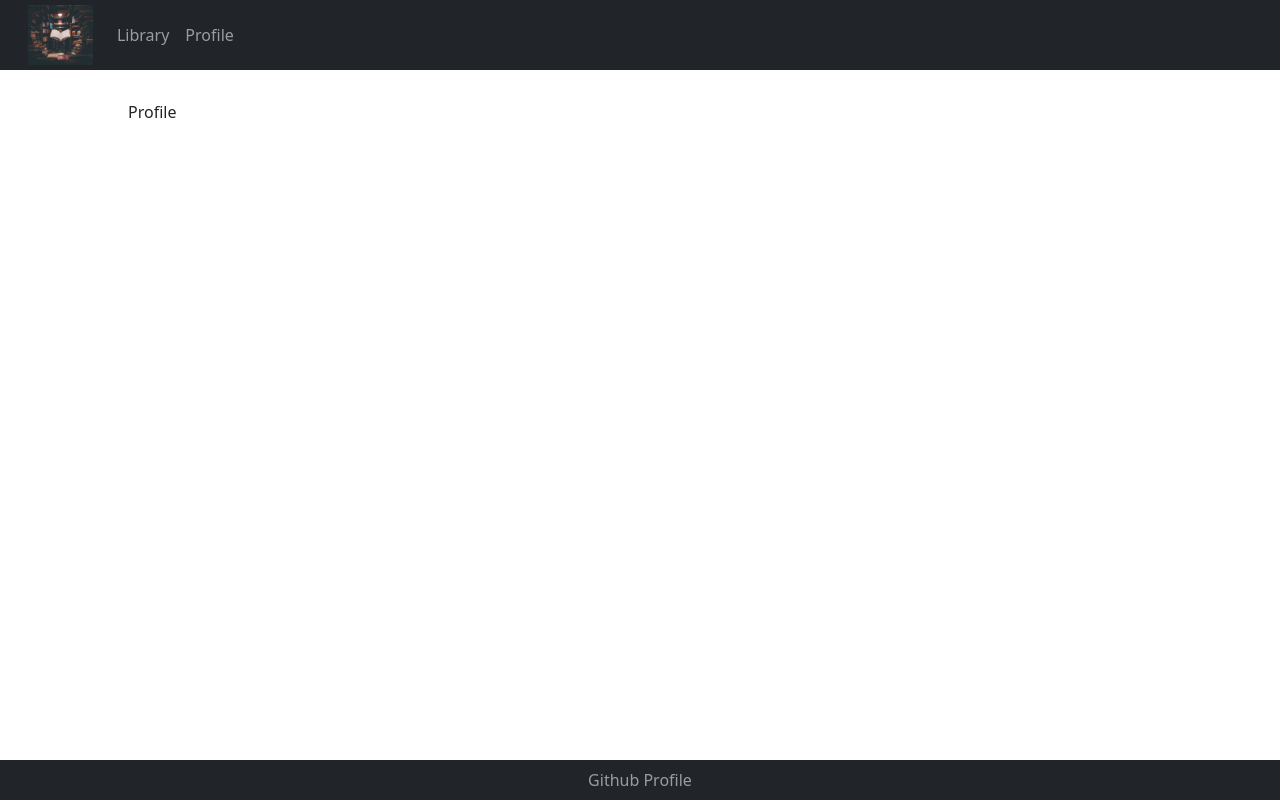
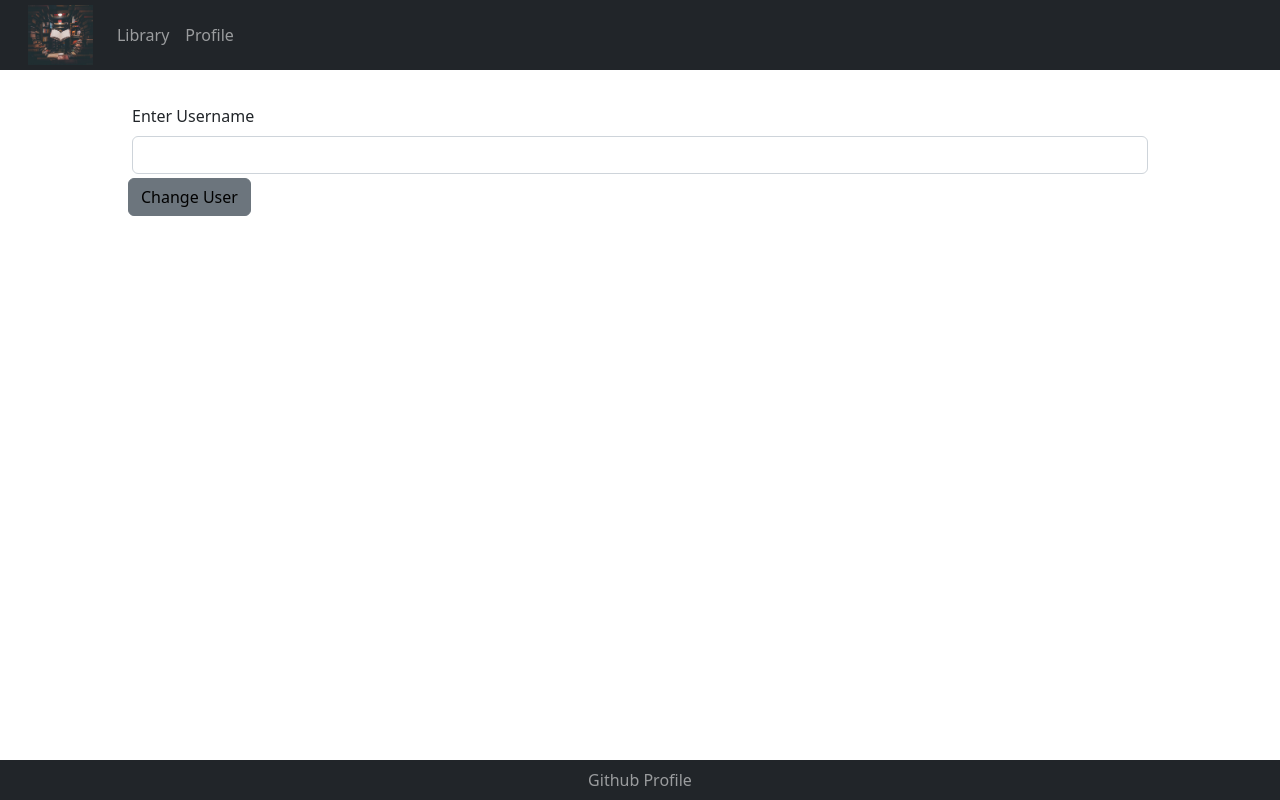
Before and after one commit to dunsd/book-rating, a React (Create React App) app: page /profile in a window 1280 px wide. Built offline with nearby package versions, Linux system fonts and the light colour scheme.

Commit message:
Add form for username on profile page

```diff
--- a/public/index.html
+++ b/public/index.html
@@ -24,7 +24,7 @@
       work correctly both with client-side routing and a non-root public URL.
       Learn how to configure a non-root public URL by running `npm run build`.
     -->
-    <title>React App</title>
+    <title>Realm Reviews</title>
   </head>
   <body>
     <noscript>You need to enable JavaScript to run this app.</noscript>
--- a/src/components/Profile.js
+++ b/src/components/Profile.js
@@ -1,12 +1,31 @@
-import React from "react";
+import React, { useState } from "react";
+import { Button } from "react-bootstrap";
+import { Form } from "react-bootstrap";
 
-const Profile = () => {
+const Profile = ({changeUser}) => {
+    const [userName, setUserName] = useState("");
 
-    return (
-        <div>
-            Profile
-        </div>
-    );
+    const handleChange = (event) => {
+        setUserName(event.target.value);
+    }
+  return (
+    <div>
+      <Form className="userForm">
+        <Form.Group className="formInput m-1" controlId="userName">
+            <Form.Label>Enter Username</Form.Label>
+            <Form.Control
+            type="text"
+            className="inputControl"
+            name="username"
+            value={userName}
+            onChange={handleChange}
+            />
+        </Form.Group>
+        <Button variant="secondary"
+        onClick={changeUser}>Change User</Button>
+      </Form>
+    </div>
+  );
 };
 
 export default Profile;
--- a/src/router/RouteSwitch.js
+++ b/src/router/RouteSwitch.js
@@ -5,9 +5,17 @@ import Library from "../components/Library";
 import Profile from "../components/Profile";
 import Home from "../components/Home";
 import Footer from "../components/Footer";
+import { useState } from "react";
 import '../App.scss';
 
 const RouteSwitch = () => {
+
+    const [currentUser, setCurrentUser] = useState("");
+
+    const changeUser = (userName) => {
+        setCurrentUser(userName)
+    }
+
     return (
         <BrowserRouter>
             <div className="mainPage">
@@ -16,7 +24,9 @@ const RouteSwitch = () => {
                     <Routes>
                         <Route element={<Home />} path="/" exact={true} />
                         <Route element={<Library />} path="/library" exact={true} />
-                        <Route element={<Profile />} path="/profile" />
+                        <Route element={<Profile
+                        changeUser={currentUser}
+                        />} path="/profile" />
                     </Routes>
                 </div>
                 <Footer />
```
